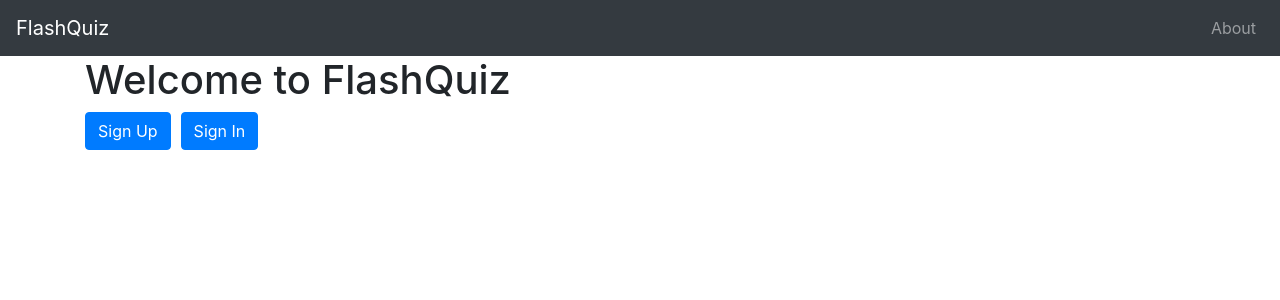
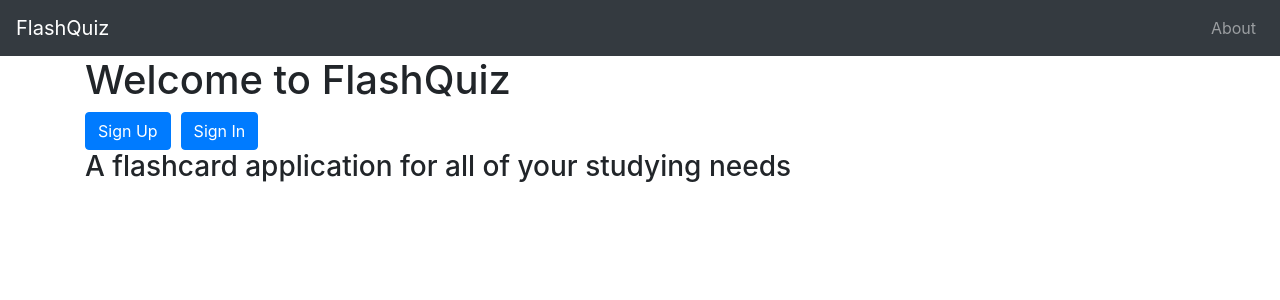
Before and after one commit to mtsai920/flashquiz-client, a React app: page /#/ in a window 1280 px wide. Shown: the top 300 px of the page. Built offline with nearby package versions, Linux system fonts and the light colour scheme.

Commit message:
Added /cards API call

```diff
--- a/src/components/Collections/CollectionShow.js
+++ b/src/components/Collections/CollectionShow.js
@@ -34,13 +34,18 @@ const CollectionShow = (props) => {
       })
   }, [])
 
-  // Axios call to retrieve all cards
   useEffect(() => {
     axios({
       url: `${apiUrl}/cards`,
       method: 'GET',
       headers: {
-        'Authorization': `Token token=${user.token}`
+        'Authorization': `Token token=${user.token}`,
+        'Content-type': 'application/json'
+      },
+      data: {
+        card: {
+          collectionId: match.params.id
+        }
       }
     })
       .then(res => console.log(res))
--- a/src/components/Home/Home.js
+++ b/src/components/Home/Home.js
@@ -4,6 +4,7 @@ import Button from 'react-bootstrap/Button'
 
 const Home = function () {
   return (
+    <div className="home-div">
       <div>
         <h1>Welcome to FlashQuiz</h1>
         <Link to={'/sign-up'}>
@@ -13,6 +14,10 @@ const Home = function () {
           <Button>Sign In</Button>
         </Link>
       </div>
+      <div>
+        <h3>A flashcard application for all of your studying needs</h3>
+      </div>
+    </div>
   )
 }
 
--- a/src/index.scss
+++ b/src/index.scss
@@ -1,4 +1,8 @@
 @import '~bootstrap/scss/bootstrap';
+
+// --------- Colors --------- //
+$black: #fff;
+
 
 // --------- Buttons --------- //
 
@@ -15,3 +19,5 @@
 .coll-index-title {
   font-size: 37px;
 }
+
+// --------- Home --------- //
```
Lines whose indentation alone changed are shown as unchanged.
